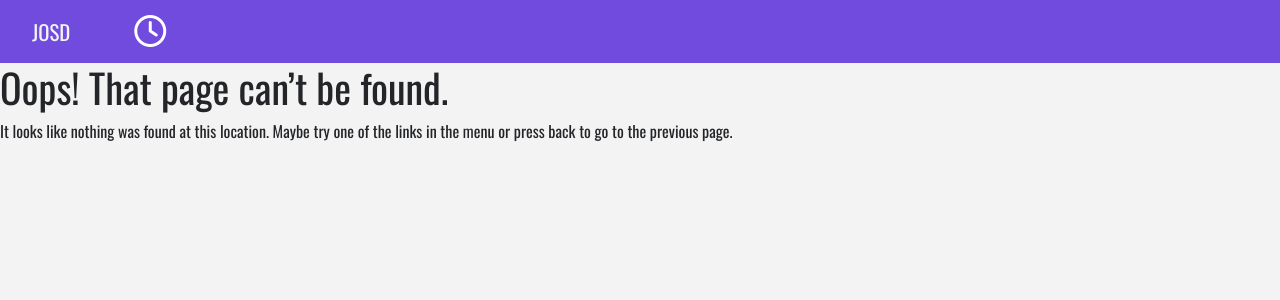
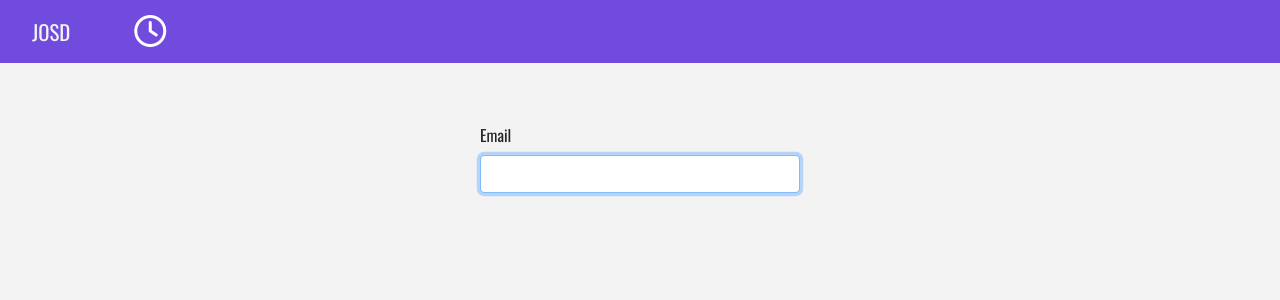
Before and after one commit to gwkim8107/josd_frondend, a React (Create React App) app in the folder josd-react/: page /resetpw in a window 1280 px wide. Shown: the top 300 px of the page. Built offline with nearby package versions, Linux system fonts and the light colour scheme.

Commit message:
add resetpassword components

```diff
--- a/josd-react/src/App.js
+++ b/josd-react/src/App.js
@@ -7,6 +7,7 @@ import Register from './components/Register'
 import 'bootstrap/dist/css/bootstrap.css'
 import './App.css'
 import ErrorNotFound from './components/ErrorNotFound'
+import ResetPassword from './components/ResetPassword'
 
 function App() {
   return (
@@ -16,6 +17,7 @@ function App() {
           <Switch>
             <Route exact path="/" component={Login}></Route>
             <Route path="/reg" component={Register}></Route>
+            <Route path="/resetpw" component={ResetPassword}></Route>
             {/* add 404 page */}
             <Route path="*" component={ErrorNotFound}></Route>
           </Switch>
--- a/josd-react/src/components/Login.js
+++ b/josd-react/src/components/Login.js
@@ -71,7 +71,7 @@ export default class Login extends Component {
                             </Col>
                             <Col xs={6}>
                                 <div className='Login2'>
-                                    <a href='./' className='font12'>Forgot your password?</a>
+                                    <a href='./resetpw' className='font12'>Forgot your password?</a>
                                 </div>
                             </Col>
                         </Row>
--- /dev/null
+++ b/josd-react/src/components/ResetPassword.js
@@ -0,0 +1,170 @@
+import React, { Component } from "react";
+import { Link } from "react-router-dom";
+import {HelpBlock} from "react-bootstrap";
+import Form from 'react-bootstrap/Form'
+//import LoaderButton from "../components/LoaderButton";
+import "../css/ResetPassword.css";
+
+export default class ResetPassword extends Component {
+
+    constructor(props) {
+            super(props);
+            this.state = {
+            code: "",
+            email: "",
+            password: "",
+            codeSent: false,
+            confirmed: false,
+            confirmPassword: "",
+            isConfirming: false,
+            isSendingCode: false
+        };
+}
+
+    validateCodeForm() {
+        return this.state.email.length > 0;
+    }
+
+    validateResetForm() {
+        return (
+            this.state.code.length > 0 &&
+            this.state.password.length > 0 &&
+            this.state.password === this.state.confirmPassword
+        );
+    }
+
+    handleChange = event => {
+        this.setState({
+            [event.target.id]: event.target.value
+        });
+    };
+
+    handleSendCodeClick = async event => {
+        event.preventDefault();
+
+        this.setState({ isSendingCode: true });
+
+        try {
+            //await Auth.forgotPassword(this.state.email);
+            this.setState({ codeSent: true });
+        } catch (e) {
+            alert(e.message);
+            this.setState({ isSendingCode: false });
+        }
+    };
+
+    handleConfirmClick = async event => {
+        event.preventDefault();
+
+        this.setState({ isConfirming: true });
+
+        try {
+            // await Auth.forgotPasswordSubmit(
+            // this.state.email,
+            // this.state.code,
+            // this.state.password
+            // );
+            this.setState({ confirmed: true });
+        } catch (e) {
+            alert(e.message);
+            this.setState({ isConfirming: false });
+        }
+    };
+
+    renderRequestCodeForm() {
+        return (
+            <form onSubmit={this.handleSendCodeClick}>
+            <Form.Group bsSize="large" controlId="email">
+                <Form.Label>Email</Form.Label>
+                <Form.Control
+                autoFocus
+                type="email"
+                value={this.state.email}
+                onChange={this.handleChange}
+                />
+            </Form.Group>
+            {/* <LoaderButton
+                block
+                type="submit"
+                bsSize="large"
+                loadingText="Sending…"
+                text="Send Confirmation"
+                isLoading={this.state.isSendingCode}
+                disabled={!this.validateCodeForm()}
+            /> */}
+            </form>
+        );
+    }
+
+    renderConfirmationForm() {
+    return (
+        <form onSubmit={this.handleConfirmClick}>
+        <Form.Group bsSize="large" controlId="code">
+            <Form.Label>Confirmation Code</Form.Label>
+            <Form.Control
+            autoFocus
+            type="tel"
+            value={this.state.code}
+            onChange={this.handleChange}
+            />
+            {/* <HelpBlock>
+            Please check your email ({this.state.email}) for the confirmation
+            code.
+            </HelpBlock> */}
+        </Form.Group>
+        <hr />
+        <Form.Group bsSize="large" controlId="password">
+            <Form.Label>New Password</Form.Label>
+            <Form.Control
+            type="password"
+            value={this.state.password}
+            onChange={this.handleChange}
+            />
+        </Form.Group>
+        <Form.Group bsSize="large" controlId="confirmPassword">
+            <Form.Label>Confirm Password</Form.Label>
+            <Form.Control
+            type="password"
+            onChange={this.handleChange}
+            value={this.state.confirmPassword}
+            />
+        </Form.Group>
+        {/* <LoaderButton
+            block
+            type="submit"
+            bsSize="large"
+            text="Confirm"
+            loadingText="Confirm…"
+            isLoading={this.state.isConfirming}
+            disabled={!this.validateResetForm()}
+        /> */}
+        </form>
+    );
+    }
+
+    renderSuccessMessage() {
+    return (
+        <div className="success">
+        {/* <Glyphicon glyph="ok" /> */}
+        <p>Your password has been reset.</p>
+        <p>
+            <Link to="/">
+            Click here to login with your new credentials.
+            </Link>
+        </p>
+        </div>
+    );
+    }
+
+    render() {
+    return (
+        <div className="ResetPassword">
+        {!this.state.codeSent
+            ? this.renderRequestCodeForm()
+            : !this.state.confirmed
+            ? this.renderConfirmationForm()
+            : this.renderSuccessMessage()}
+        </div>
+    );
+    }
+}
--- /dev/null
+++ b/josd-react/src/css/ResetPassword.css
@@ -0,0 +1,24 @@
+@media all and (min-width: 360px) {
+.ResetPassword {
+    padding: 60px 0;
+}
+
+.ResetPassword form {
+    margin: 0 auto;
+    max-width: 320px;
+}
+
+.ResetPassword .success {
+    max-width: 400px;
+}
+}
+
+.ResetPassword .success {
+margin: 0 auto;
+text-align: center;
+}
+.ResetPassword .success .glyphicon {
+color: grey;
+font-size: 30px;
+margin-bottom: 30px;
+}
```
